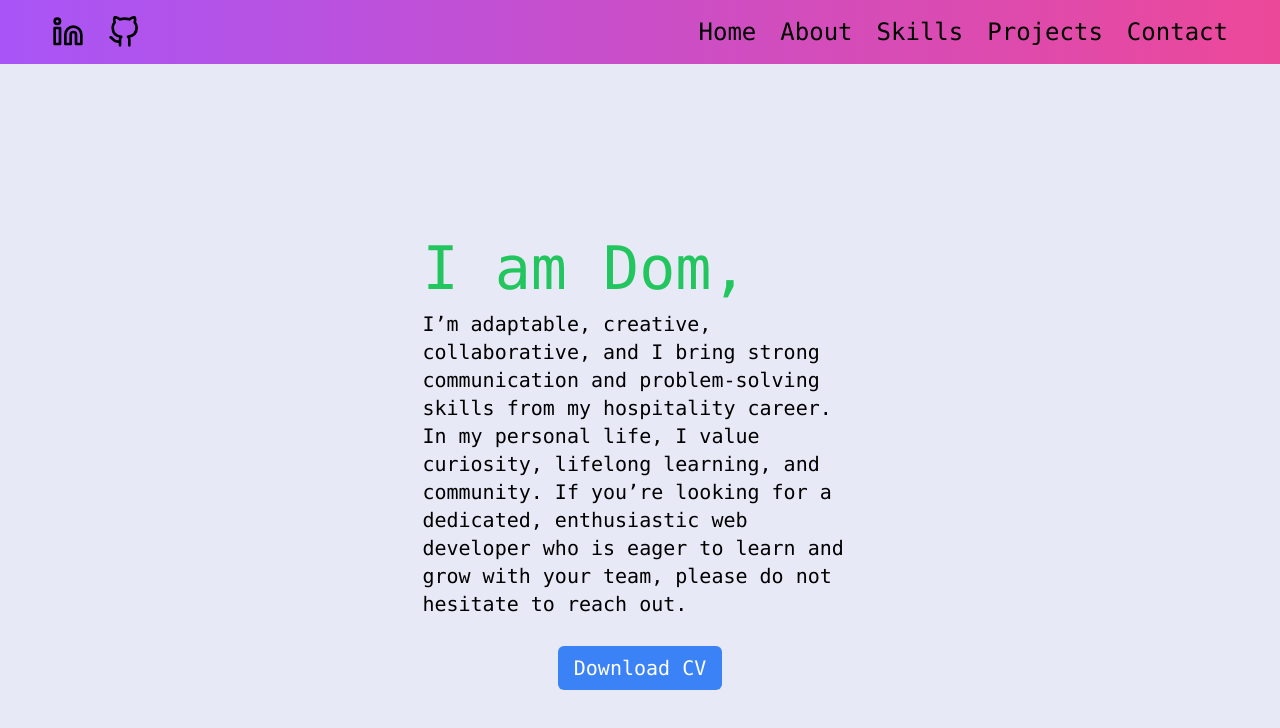
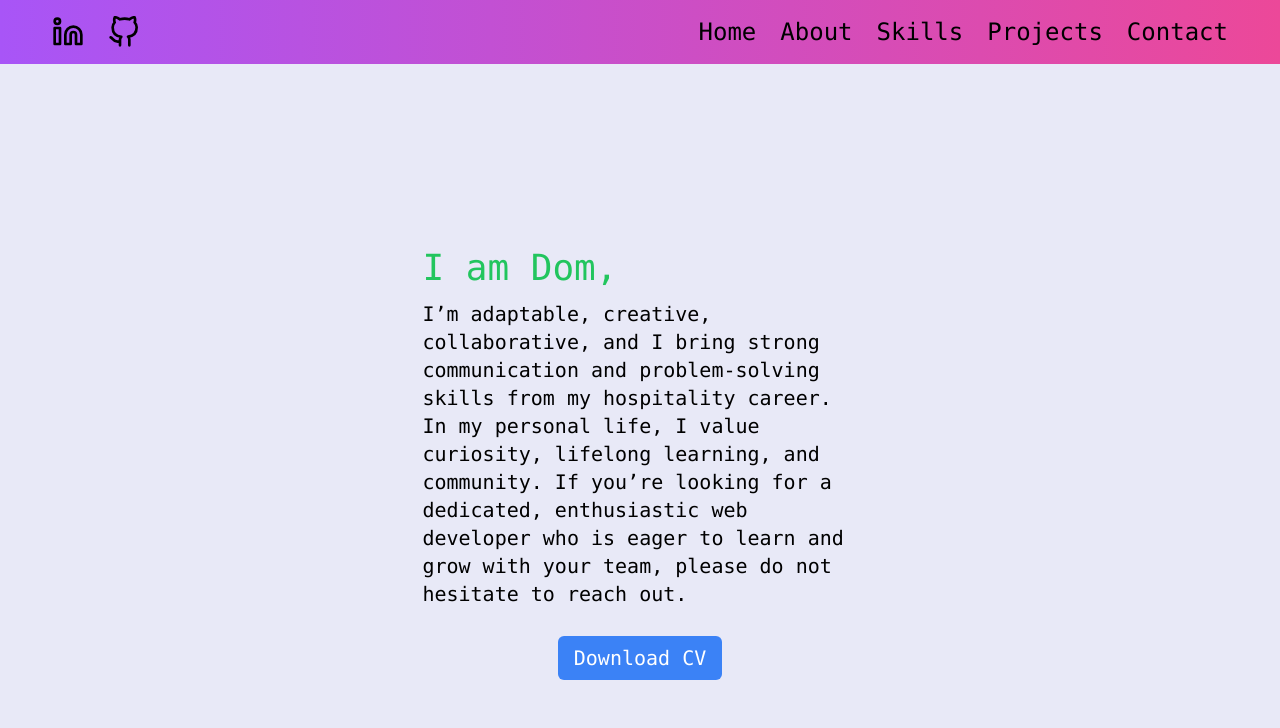
Before and after one commit to DominykasSueris/portfolio-website, a Next.js app: page /about in a window 1280 px wide. Shown: the top 728 px of the page. Built offline with nearby package versions, Linux system fonts and the light colour scheme.

Commit message:
About page adjustment for small size screens

```diff
--- a/app/about/page.tsx
+++ b/app/about/page.tsx
@@ -6,10 +6,10 @@ const About = () => {
       <Navbar />
       <div className="bg-[#e8e9f7] text-xl overflow-hidden">
         <div className="h-dvh flex flex-col items-center justify-center mx-[33%]">
-          <h1 className="lg:text-6xl text-green-500 flex justify-start w-full">
+          <h1 className="md:text-lg lg:text-4xl text-green-500 flex justify-start w-full">
             I am Dom,
           </h1>
-          <p className="text-xs sm:text-lg lg:text-xl py-3">
+          <p className="text-xs sm:text-bs md:text-base lg:text-xl py-3">
             I’m adaptable, creative, collaborative, and I bring strong
             communication and problem-solving skills from my hospitality career.
             In my personal life, I value curiosity, lifelong learning, and
@@ -19,7 +19,7 @@ const About = () => {
           </p>
           <div className="flex justify-center mt-4">
             <a href="/cv/cv_dominykas_sueris.pdf">
-              <button className="bg-blue-500 text-xs lg:text-xl text-white px-4 py-2 rounded-md hover:bg-blue-600">
+              <button className="bg-blue-500 text-xs lg:text-xl text-white px-4 py-1 md:py-2 lg:py-2 rounded-md hover:bg-blue-600">
                 Download CV
               </button>
             </a>
```
